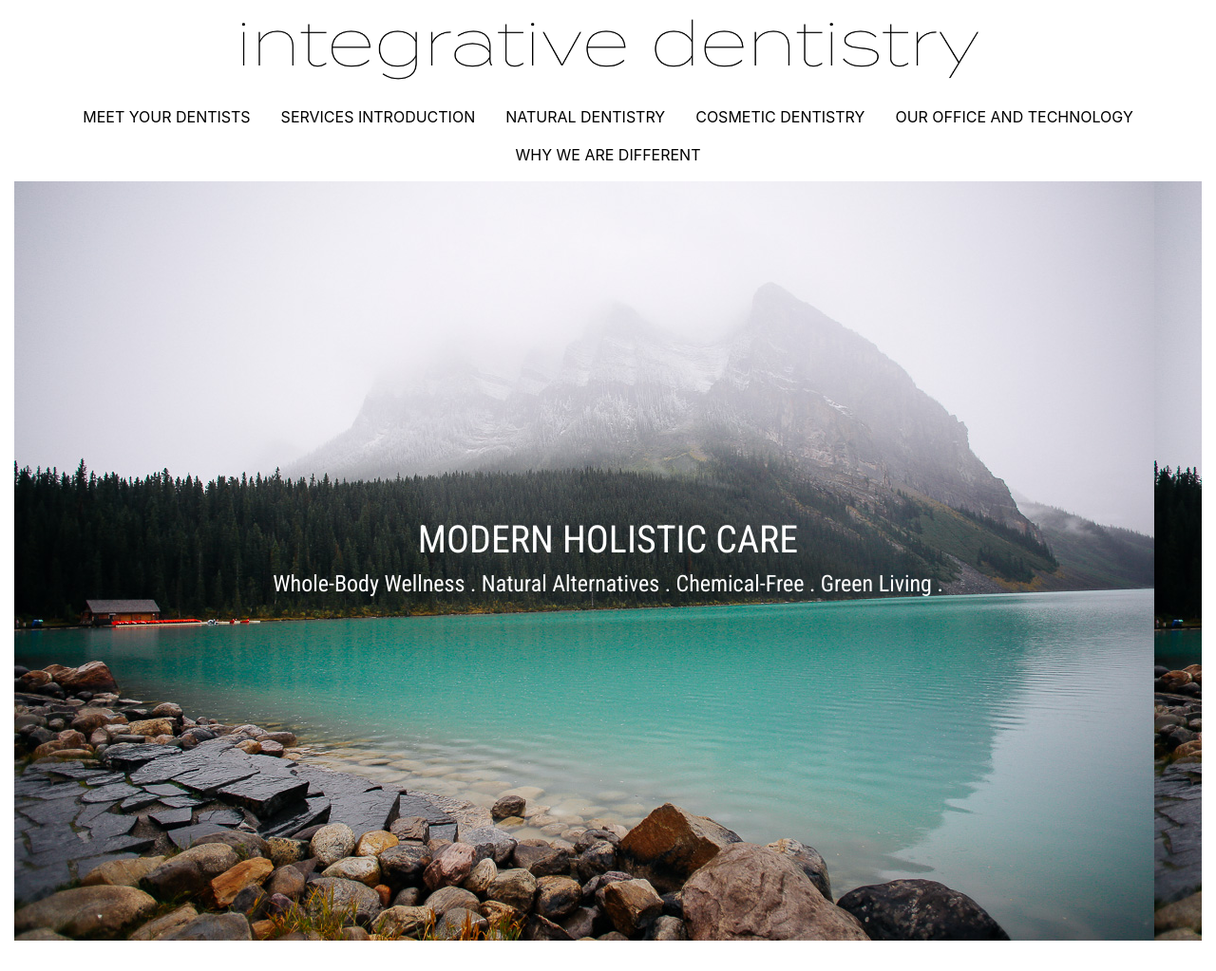
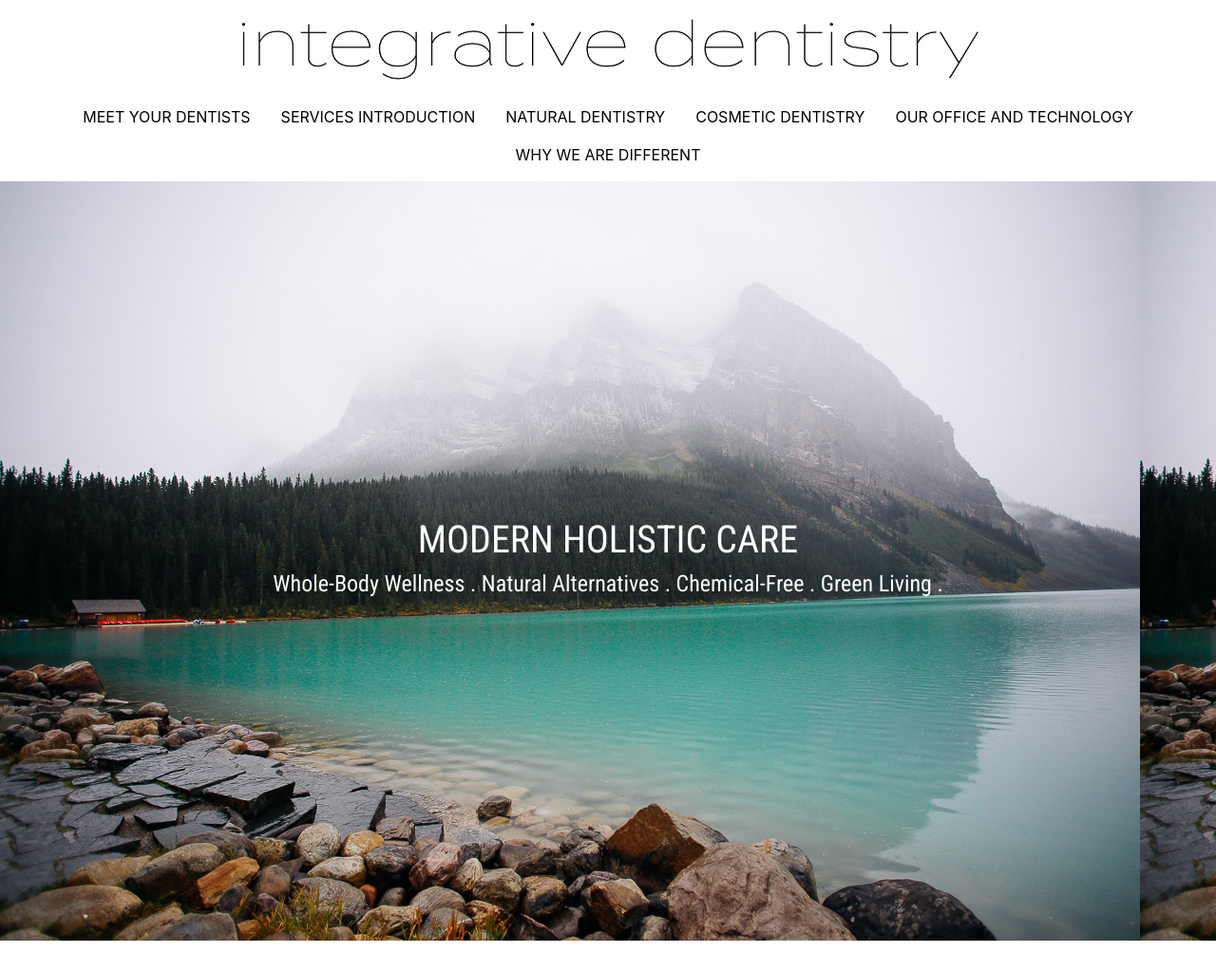
Before and after one commit to Karynvo/integrativejekyll, a Jekyll site: the page built from index.html, in a window 1280 px wide. Shown: the whole page at 95% size. Built offline with Jekyll 4.4.1, drawn with Linux system fonts in a browser that asks for light colours; a script that is not in the unit is left out.

Commit message:
fixed fluid container

```diff
--- a/_layouts/default.html
+++ b/_layouts/default.html
@@ -17,19 +17,16 @@
 <body>
     <div class="container-fluid p-0">
         {% include navigation.html %}
-        <div class="container-fluid">
-            {{ content }}
-            <script src="https://code.jquery.com/jquery-3.3.1.slim.min.js"
+        {{ content }}
+        <script src="https://code.jquery.com/jquery-3.3.1.slim.min.js"
             integrity="sha384-q8i/X+965DzO0rT7abK41JStQIAqVgRVzpbzo5smXKp4YfRvH+8abtTE1Pi6jizo"
             crossorigin="anonymous"></script>
-            <script src="https://cdnjs.cloudflare.com/ajax/libs/popper.js/1.14.7/umd/popper.min.js"
+        <script src="https://cdnjs.cloudflare.com/ajax/libs/popper.js/1.14.7/umd/popper.min.js"
             integrity="sha384-UO2eT0CpHqdSJQ6hJty5KVphtPhzWj9WO1clHTMGa3JDZwrnQq4sF86dIHNDz0W1"
             crossorigin="anonymous"></script>
-            <script src="https://stackpath.bootstrapcdn.com/bootstrap/4.3.1/js/bootstrap.min.js"
+        <script src="https://stackpath.bootstrapcdn.com/bootstrap/4.3.1/js/bootstrap.min.js"
             integrity="sha384-JjSmVgyd0p3pXB1rRibZUAYoIIy6OrQ6VrjIEaFf/nJGzIxFDsf4x0xIM+B07jRM"
             crossorigin="anonymous"></script>
-            <script src="./assets/js/header.js"></script>
-        </div>
     </div>
 </body>
 
```
